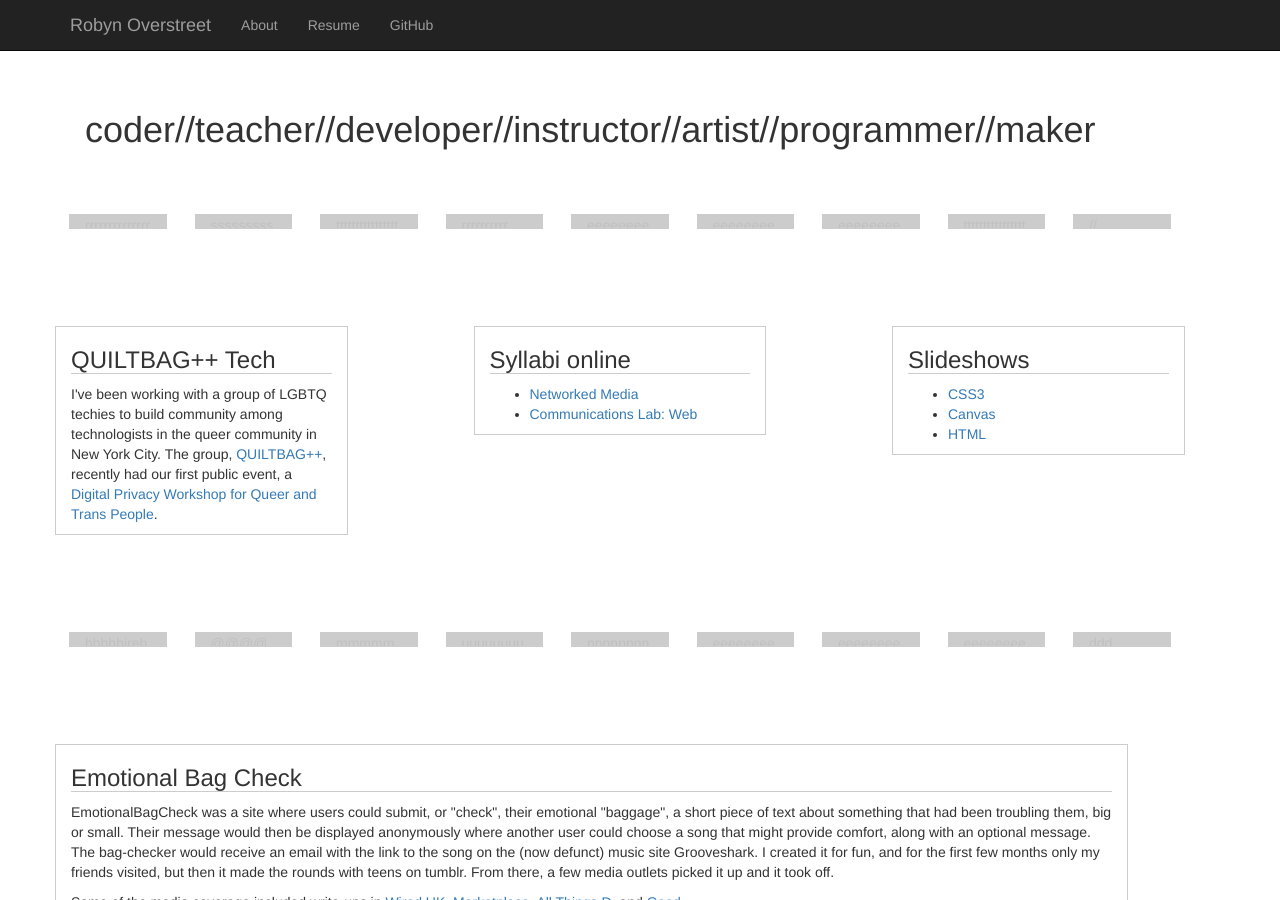
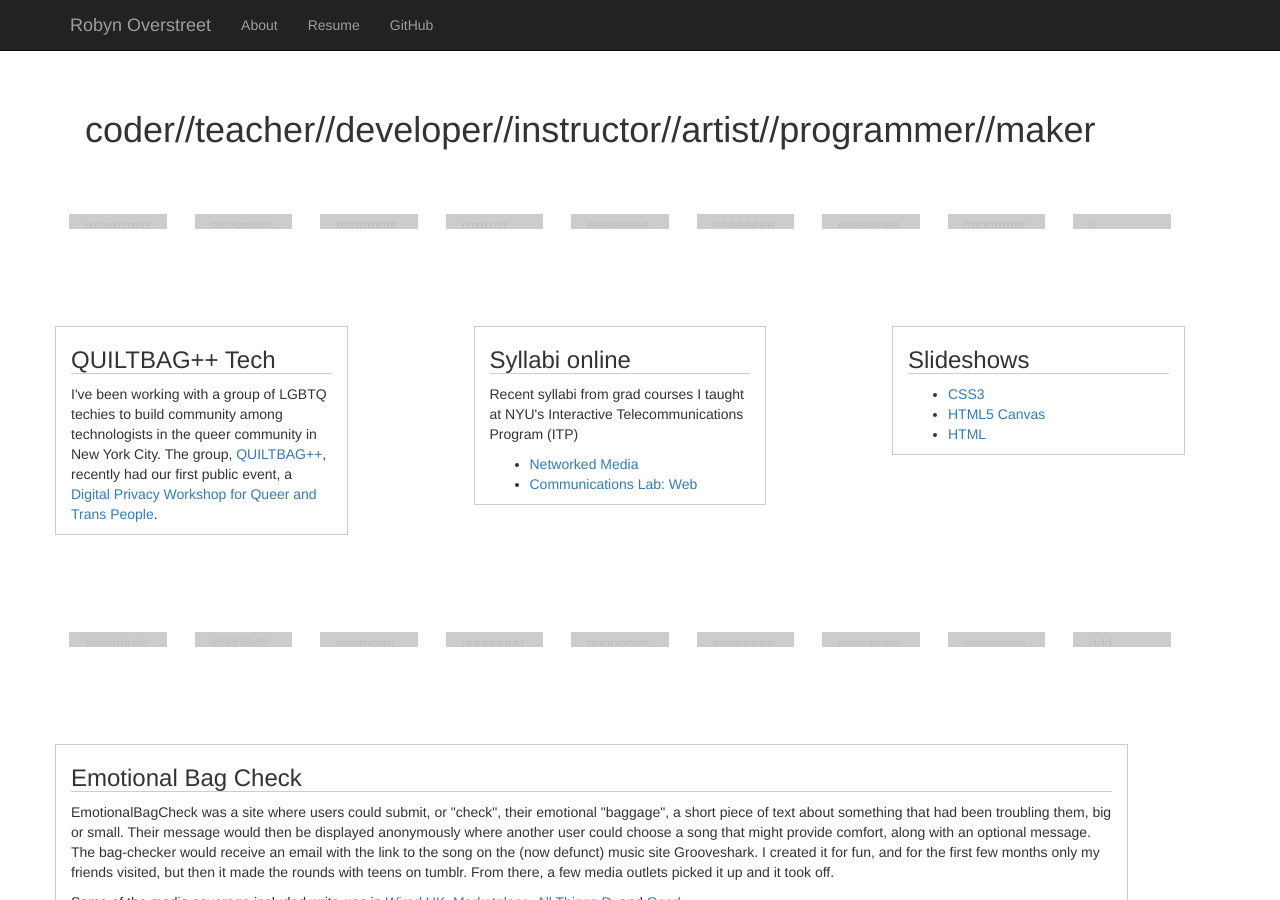
Before and after one commit to robynover/robynover.github.io, a Jekyll site: the page built from index.html, in a window 1280 px wide and 900 px high. Built offline with Jekyll 4.4.1, drawn with Linux system fonts in a browser that asks for light colours; a script that is not in the unit is left out.

Commit message:
update desc of syllabi

```diff
--- a/_layouts/home.html
+++ b/_layouts/home.html
@@ -33,6 +33,7 @@
 
           <div class="col-md-3 info-col">
               <h3>Syllabi online</h3>
+              <p>Recent syllabi from grad courses I taught at NYU's Interactive Telecommunications Program (ITP)</p>
               <ul>
                   <li><a href="https://github.com/robynitp/networkedmedia/wiki">Networked Media</a></li>
                   <li><a href="http://itp.robynoverstreet.com/comm-lab-web-syllabus/">Communications Lab: Web</a></li>
@@ -44,7 +45,7 @@
               <h3>Slideshows</h3>
               <ul>
                 <li><a href="https://www.slideshare.net/robynover/css-and-css3">CSS3</a></li>
-                <li><a href="https://www.slideshare.net/robynover/ppt-canvas">Canvas</a></li>
+                <li><a href="https://www.slideshare.net/robynover/ppt-canvas">HTML5 Canvas</a></li>
                 <li><a href="https://www.slideshare.net/robynover/html-intro-7770882">HTML</a></li>
               </ul>
           </div>
@@ -112,6 +113,11 @@
               </ul>
           </div> -->
 
+        <!--
+          CSS3 at SF HTML5 Meetup video https://www.youtube.com/watch?v=m-isFXOJ_ac
+
+        -->
+
 
           <div class="col-md-4 info-col">
               <h3>GitHub</h3>
```
